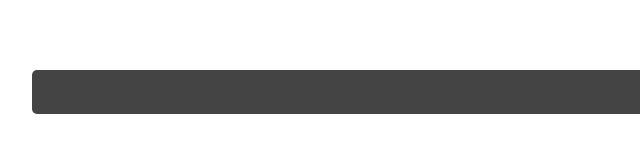
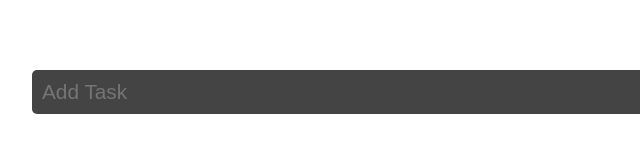
Before and after one commit to Satish9047/lf-todo-ts, a website built with Vite: page index.html in a window 1280 px wide. Shown: the part 656-808 px from the top of the page, 128-768 px from the left. Built offline with nearby package versions, Linux system fonts and the light colour scheme; files whose address does not match are found by name.

Commit message:
placeholder added

```diff
--- a/index.html
+++ b/index.html
@@ -29,7 +29,7 @@
   </main>
 
   <div class="div-add-task">
-       <input id="task-input" class="add-task-input">
+       <input placeholder="Add Task" id="task-input" class="add-task-input">
   </div>
 <script type="module" src="./src/main.ts"></script>
 </body>
```
